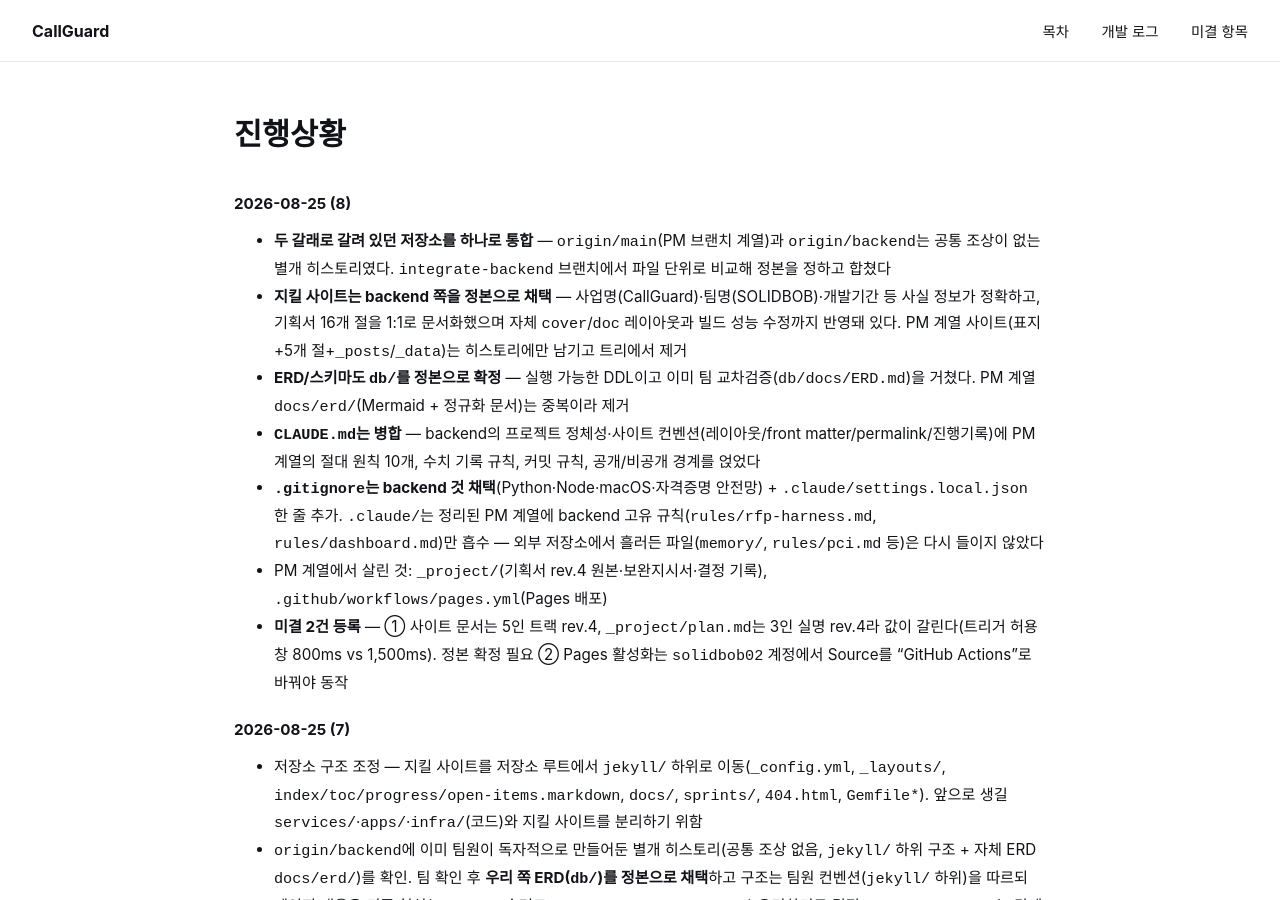
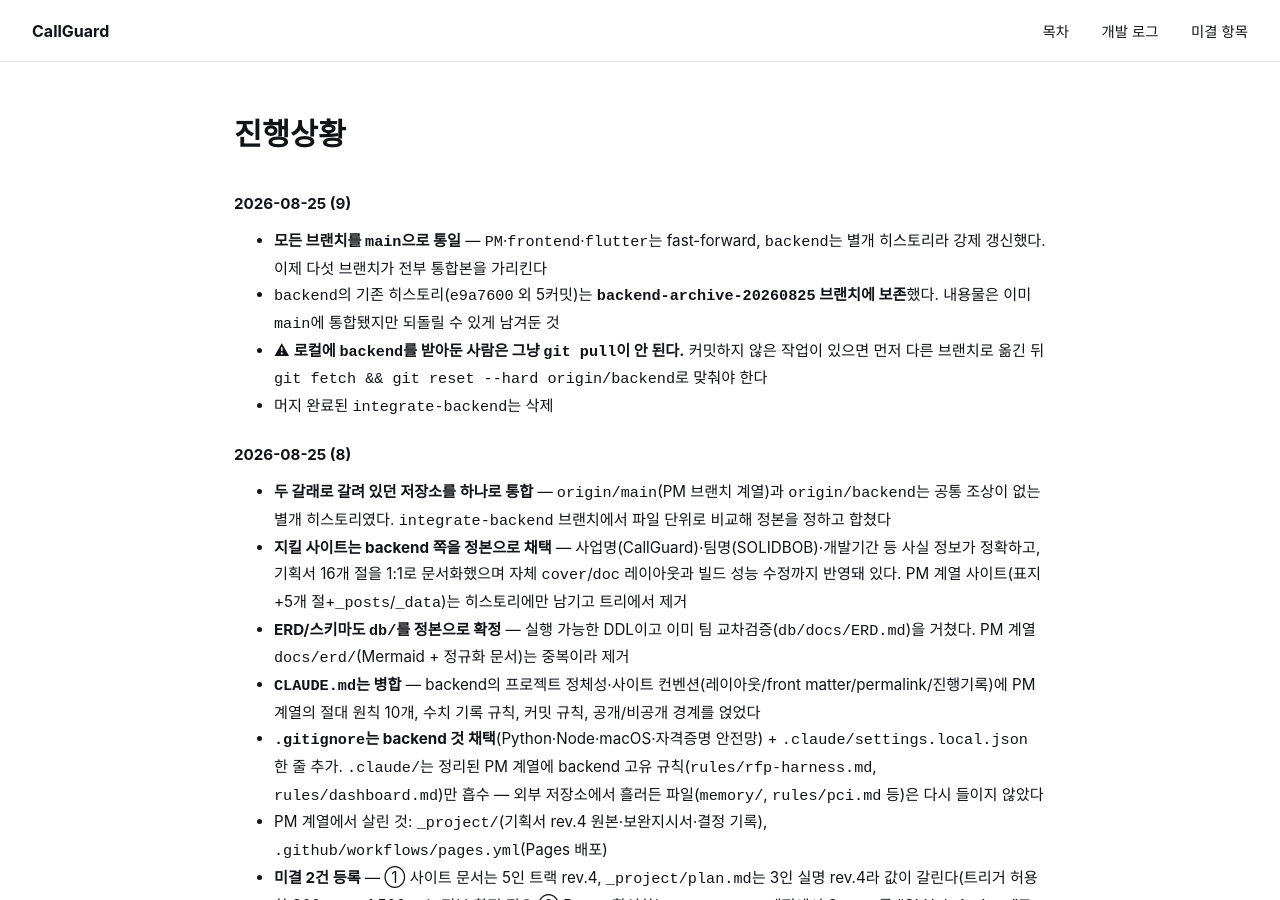
Before and after one commit to solidbob02/call.solidbob.cloud, a Jekyll site: the page built from jekyll/progress.markdown, in a window 1280 px wide and 900 px high. Built offline with Jekyll 4.4.1, drawn with Linux system fonts in a browser that asks for light colours.

Commit message:
log: 모든 브랜치를 main 으로 통일, backend 기존 히스토리는 아카이브 브랜치에 보존
Co-Authored-By: Claude Opus 5 <noreply@anthropic.com>

```diff
--- a/jekyll/progress.markdown
+++ b/jekyll/progress.markdown
@@ -3,6 +3,12 @@ layout: doc
 title: 진행상황
 permalink: /progress/
 ---
+
+### 2026-08-25 (9)
+- **모든 브랜치를 `main`으로 통일** — `PM`·`frontend`·`flutter`는 fast-forward, `backend`는 별개 히스토리라 강제 갱신했다. 이제 다섯 브랜치가 전부 통합본을 가리킨다
+- `backend`의 기존 히스토리(`e9a7600` 외 5커밋)는 **`backend-archive-20260825` 브랜치에 보존**했다. 내용물은 이미 `main`에 통합됐지만 되돌릴 수 있게 남겨둔 것
+- ⚠ **로컬에 `backend`를 받아둔 사람은 그냥 `git pull`이 안 된다.** 커밋하지 않은 작업이 있으면 먼저 다른 브랜치로 옮긴 뒤 `git fetch && git reset --hard origin/backend`로 맞춰야 한다
+- 머지 완료된 `integrate-backend`는 삭제
 
 ### 2026-08-25 (8)
 - **두 갈래로 갈려 있던 저장소를 하나로 통합** — `origin/main`(PM 브랜치 계열)과 `origin/backend`는 공통 조상이 없는 별개 히스토리였다. `integrate-backend` 브랜치에서 파일 단위로 비교해 정본을 정하고 합쳤다
```
